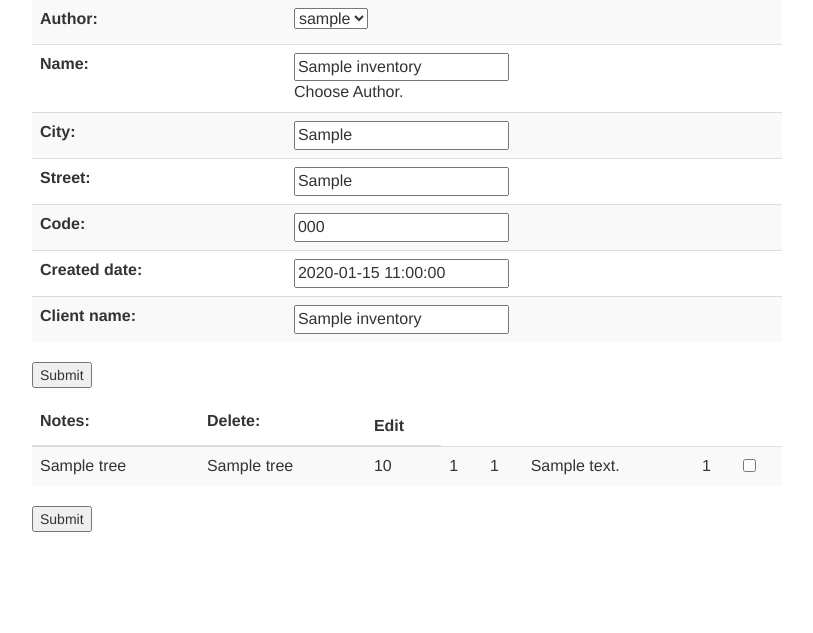
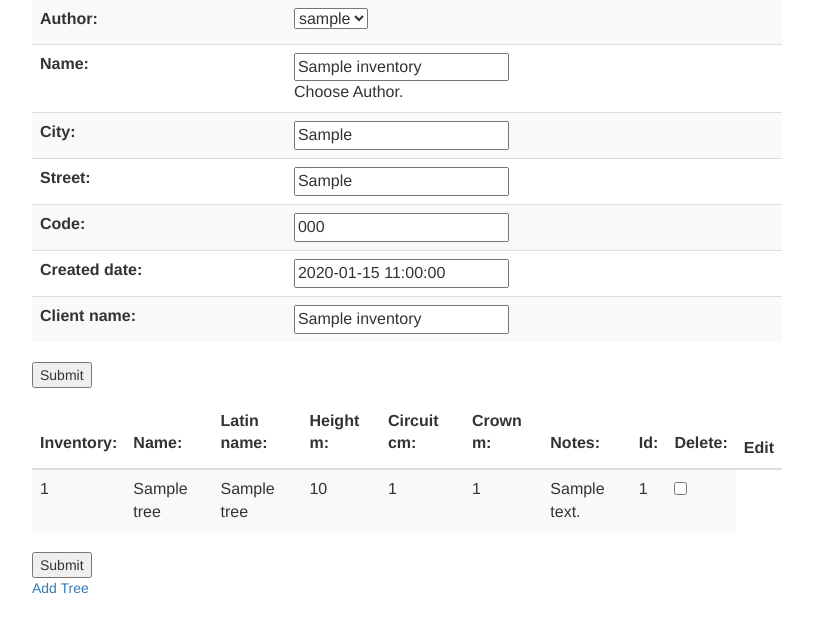
Before and after one commit to arychter86/proprii_inventory, a Django app: page /inventory/1/ in a window 1280 px wide. Shown: the part 145-778 px from the top of the page, without its empty margins (23-836 px from the left). Run offline with Django 3.2, Linux system fonts and the light colour scheme; a user stored in the database is signed in; tables that the repository leaves empty hold one stand-in row (values such as "Sample post"); some libraries are stand-ins or nearby versions.

Commit message:
Dodałem edycję drzewa i usuwanie. Dużo bałaganu z redirtect oraz id przekazywanymi w POST.

```diff
--- a/inventory/models.py
+++ b/inventory/models.py
@@ -1,7 +1,7 @@
 from django.db import models
 from django.utils import timezone
 from django.contrib.auth.models import User
-from django.forms import ModelForm, SplitDateTimeWidget, Textarea, HiddenInput
+from django import forms
 from django.utils.translation import ugettext_lazy as _
 
 class Inventory(models.Model):
@@ -17,7 +17,7 @@ class Inventory(models.Model):
     def __str__(self):
         return self.name + ", klient: " + self.client_name + ", data: " + str(self.created_date)
 
-class InventoryForm(ModelForm):
+class InventoryForm(forms.ModelForm):
     class Meta:
         model = Inventory
         fields = ['author', 'name', 'city', 'street', 'code', 'created_date', 'client_name']
@@ -48,17 +48,16 @@ class Tree(models.Model):
     def __str__(self):
         return self.name + " " + self.notes
 
-class TreeForm(ModelForm):
+class TreeForm(forms.ModelForm):
     def __init__(self, *args, **kwargs):
         super(TreeForm, self).__init__(*args, **kwargs)
         instance = getattr(self, 'instance', None)
-
         #if instance and instance.pk:
         #    self.fields['name'].widget.attrs['readonly'] = True
 
     class Meta:
         model = Tree
-        fields = ['name', 'latin_name', 'height_m', 'circuit_cm', 'crown_m', 'notes']
+        fields = ['id','inventory','name', 'latin_name', 'height_m', 'circuit_cm', 'crown_m', 'notes']
         labels = {
             'name': _('Name'),
         }
@@ -66,13 +65,7 @@ class TreeForm(ModelForm):
             'name': _('Choose polish name.'),
         }
         widgets = {
-            'name' : HiddenInput(),
-            'latin_name' : HiddenInput(),
-            'height_m' : HiddenInput(),
-            'circuit_cm' : HiddenInput(),
-            'crown_m' : HiddenInput(),
-            'notes' : HiddenInput(),
-            'notes': Textarea(attrs={'cols': 40, 'rows': 1}),
+            'notes': forms.Textarea(attrs={'cols': 40, 'rows': 1}),
         }
 
 class TreeImage(models.Model):
--- a/inventory/templates/inventory/inventory.html
+++ b/inventory/templates/inventory/inventory.html
@@ -16,7 +16,7 @@
               {% for form in formset.forms %}
                   {% if forloop.first %}
                     <thead>
-                      {% for field in form.visible_fields  %}
+                      {% for field in form  %}
                           <th>{{ field.label_tag }}</th>
                       {% endfor %}
                           <th>Edit</th>
@@ -30,6 +30,7 @@
                               {{ field }}
                             {% else %}
                               {{ field.value }}
+                              {{ field.as_hidden }}
                             {% endif %}
                           </td>
                       {% endfor %}
@@ -41,6 +42,7 @@
           </tbody>
       </table>
       <input type="submit" name="trees" value="Submit" />
+      <p class="deletelink-box"><a href="/inventory/{{id}}/tree/add/" class="deletelink">Add Tree</a></p>
   </form>
 
 {% endblock content %}
--- a/inventory/urls.py
+++ b/inventory/urls.py
@@ -15,6 +15,7 @@ Including another URLconf
 """
 from django.conf.urls import url
 from . import views
+from inventory.views import TreeView
 from django.conf import settings
 from django.contrib.auth import views as auth_views
 # ... your normal urlpatterns here
@@ -22,5 +23,8 @@ from django.contrib.auth import views as auth_views
 urlpatterns = [
      url(r'^$', views.inv_list, name='inv_list'),
      url(r'^inventory/(?P<id>[0-9]+)/$', views.inventory),
-      url(r'^login/$', auth_views.login, name='login'),
+     url(r'^login/$', auth_views.login, name='login'),
+     url(r'^inventory/(?P<id>[0-9]+)/tree/(?P<id_t>[0-9]+)/$', TreeView.as_view()),
+     url(r'^inventory/(?P<id>[0-9]+)/tree/$', TreeView.as_view()),
+     url(r'^inventory/(?P<id>[0-9]+)/tree/add/$', TreeView.as_view()),
 ]
--- a/inventory/views.py
+++ b/inventory/views.py
@@ -1,8 +1,9 @@
 from django.shortcuts import render
+from django.views.generic import View
 from django.contrib.auth.decorators import login_required
 from .models import Inventory, InventoryForm, Tree, TreeForm
 from django.forms import modelformset_factory
-
+from django.http import HttpResponseRedirect
 # Create your views here.
 def inv_list(request):
     inventorys = Inventory.objects.all()
@@ -43,6 +44,7 @@ def inventory(request,id):
                 for instance in instances:
                     instance.inventory = form.instance
                     instance.save()
+                    print(instance)
                 formset = TreeFormSet(queryset=Tree.objects.filter(inventory = inv_obj ))
                 print('Formset Saved')
             else:
@@ -64,3 +66,52 @@ def inventory(request,id):
         form =  InventoryForm()
 
     return render(request, 'inventory/inventory.html', {'form': form,'formset':formset,'id':id})
+
+
+class TreeView(View):
+    template_name = "inventory/tree.html"
+    username = None
+
+
+    def get(self, request, *args, **kwargs):
+        if request.user.is_authenticated():
+            username = request.user.username
+
+        id = kwargs.get('id')
+
+        if 'id_t' in kwargs:
+            id_t = kwargs.get('id_t')
+            tree_obj = Tree.objects.get(id=id_t)
+        else:
+            tree_obj = Tree()
+            setattr(tree_obj, 'inventory', Inventory.objects.get(id=id))
+
+
+        form = TreeForm(instance=tree_obj)
+        print(tree_obj.id)
+        return render(request, self.template_name, {'form': form,'id':id,'id_t':id_t})
+
+    def post(self, request, *args, **kwargs):
+        id = kwargs.get('id')
+
+        if 'id_t' in kwargs:
+            id_t = kwargs.get('id_t')
+            tree_obj = Tree.objects.get(id=id_t)
+            form = TreeForm(request.POST, request.FILES,instance=tree_obj)
+        else:
+            form = TreeForm(request.POST, request.FILES)
+
+        setattr(form.instance, 'inventory', Inventory.objects.get(id=id))
+
+        if 'delete' in request.POST:
+            tree_obj.delete()
+            return HttpResponseRedirect('/inventory/'+id)
+
+        if form.is_valid():
+            # <process form cleaned data>
+            instance = form.save(commit=False)
+            instance.inventory =  Inventory.objects.get(id=id)
+            instance.save()
+            print("Tree saved",instance)
+            form = TreeForm(instance=instance)
+        return HttpResponseRedirect('/inventory/'+id+'/tree/'+str(instance.id)+'/')
--- a/proprii/settings.py
+++ b/proprii/settings.py
@@ -55,7 +55,7 @@ ROOT_URLCONF = 'proprii.urls'
 TEMPLATES = [
     {
         'BACKEND': 'django.template.backends.django.DjangoTemplates',
-        'DIRS': [],
+        'DIRS': ['/inventory/'],
         'APP_DIRS': True,
         'OPTIONS': {
             'context_processors': [
```
Also changed, not shown: inventory/templates/inventory/tree.html (added, +12 -0 lines).
